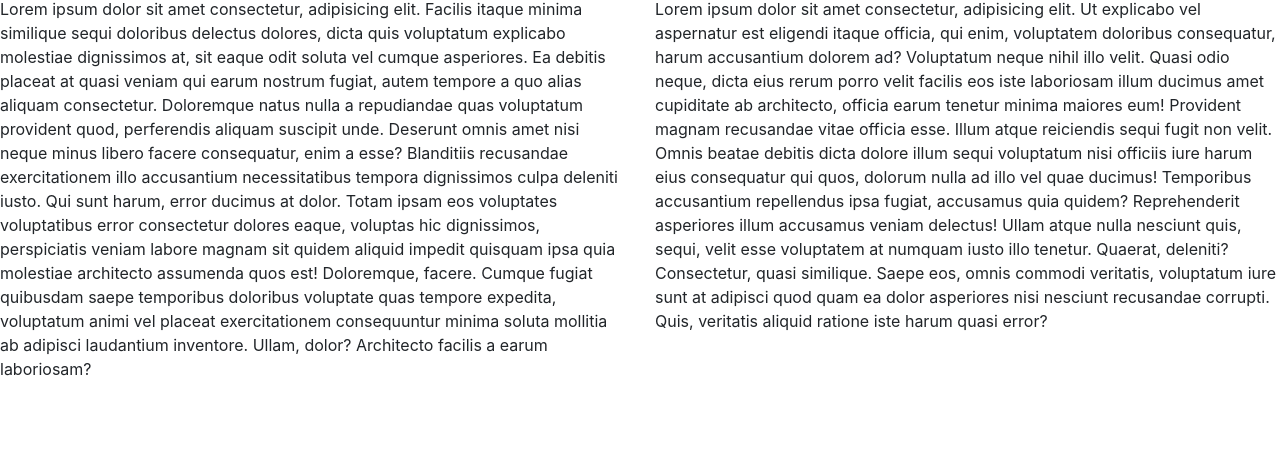
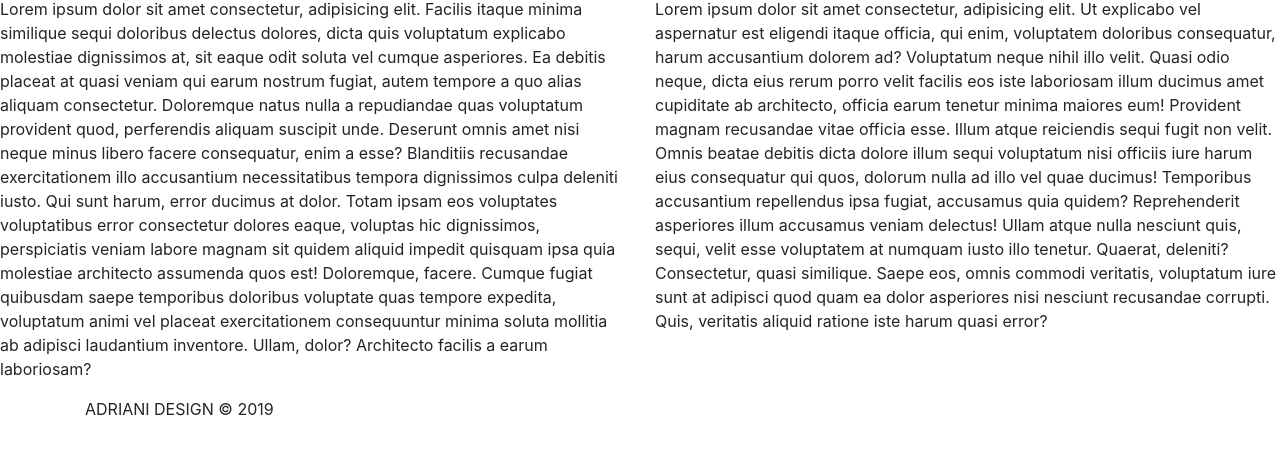
Before and after one commit to AdrianCidSJ/Godzilla, a plain HTML site: page index.html in a window 1280 px wide. Shown: the part 173-628 px from the top of the page. Drawn offline with nearby package versions, Linux system fonts and the light colour scheme.

Commit message:
addingFooter

```diff
--- a/index.html
+++ b/index.html
@@ -64,6 +64,16 @@
 </div>
 </main>
 
+
+
+
+
+<footer>
+    <div class="container">
+      <p>ADRIANI DESIGN &copy; 2019</p>
+    </div>
+</footer>
+
     <!-- Optional JavaScript -->
     <!-- jQuery first, then Popper.js, then Bootstrap JS -->
     <script src="https://code.jquery.com/jquery-3.3.1.slim.min.js" integrity="sha384-q8i/X+965DzO0rT7abK41JStQIAqVgRVzpbzo5smXKp4YfRvH+8abtTE1Pi6jizo" crossorigin="anonymous"></script>
```
